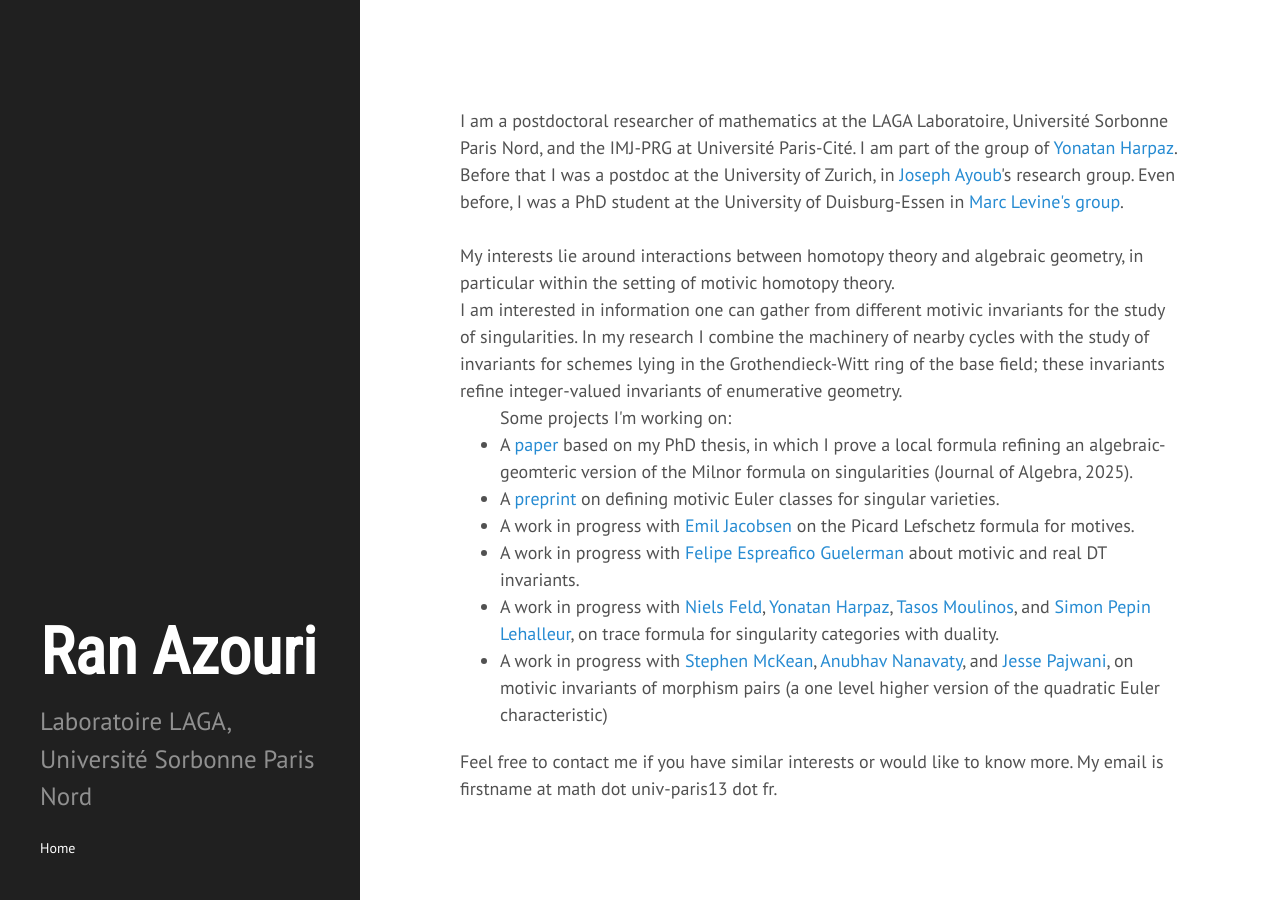
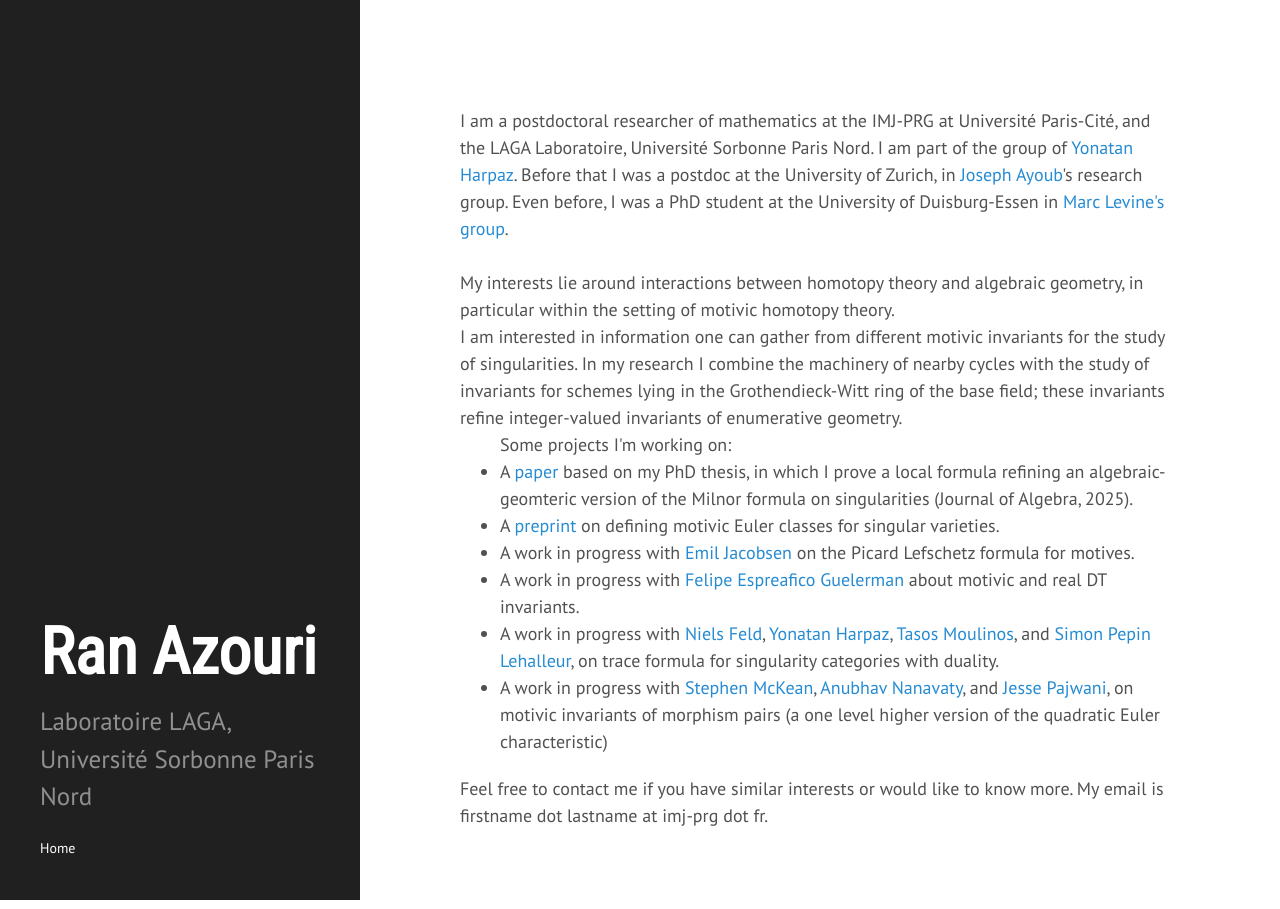
Before and after one commit to ransass/ransass.github.io, a Jekyll site: the page built from index.html, in a window 1280 px wide. Built offline with Jekyll 4.4.1, drawn with Linux system fonts in a browser that asks for light colours; some web fonts are replaced; the list of posts is cut into pages by our own code.

Commit message:
Update index.html

```diff
--- a/index.html
+++ b/index.html
@@ -4,7 +4,7 @@ title: Home
 ---
 
 <br/>
-I am a postdoctoral researcher of mathematics at the LAGA Laboratoire, Université Sorbonne Paris Nord, and the IMJ-PRG at Université Paris-Cité. I am part of the group of <a href=https://www.math.univ-paris13.fr/~harpaz/>Yonatan Harpaz</a>.
+I am a postdoctoral researcher of mathematics at the IMJ-PRG at Université Paris-Cité, and the LAGA Laboratoire, Université Sorbonne Paris Nord. I am part of the group of <a href=https://www.math.univ-paris13.fr/~harpaz/>Yonatan Harpaz</a>.
 Before that I was a postdoc at the University of Zurich, in <a href=http://user.math.uzh.ch/ayoub/>Joseph Ayoub</a>'s research group. Even before, I was a PhD student at the University of Duisburg-Essen in <a href=https://www.esaga.uni-due.de/ag/levine/members/>Marc Levine's group</a>.  <br/>
 <br/>
 My interests lie around interactions between homotopy theory and algebraic geometry, in particular within the setting of motivic homotopy theory. <br/>
@@ -42,7 +42,7 @@ A work in progress with <a href=https://web.mathi.uni-heidelberg.de/physmath/esp
 
   </ul>
 
-Feel free to contact me if you have similar interests or would like to know more. My email is firstname at math dot univ-paris13 dot fr.
+Feel free to contact me if you have similar interests or would like to know more. My email is firstname dot lastname at imj-prg dot fr.
 
 
 
```
